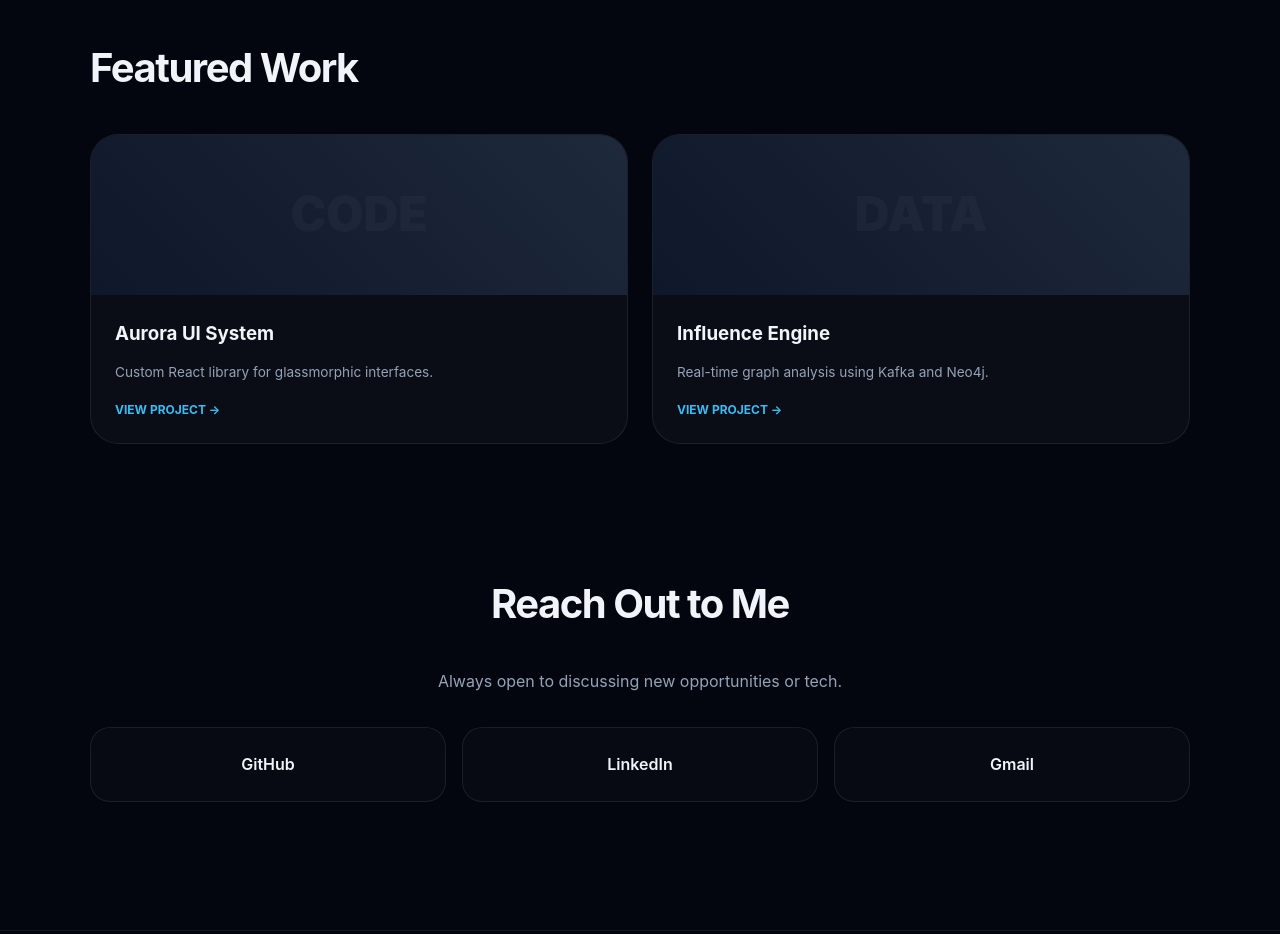
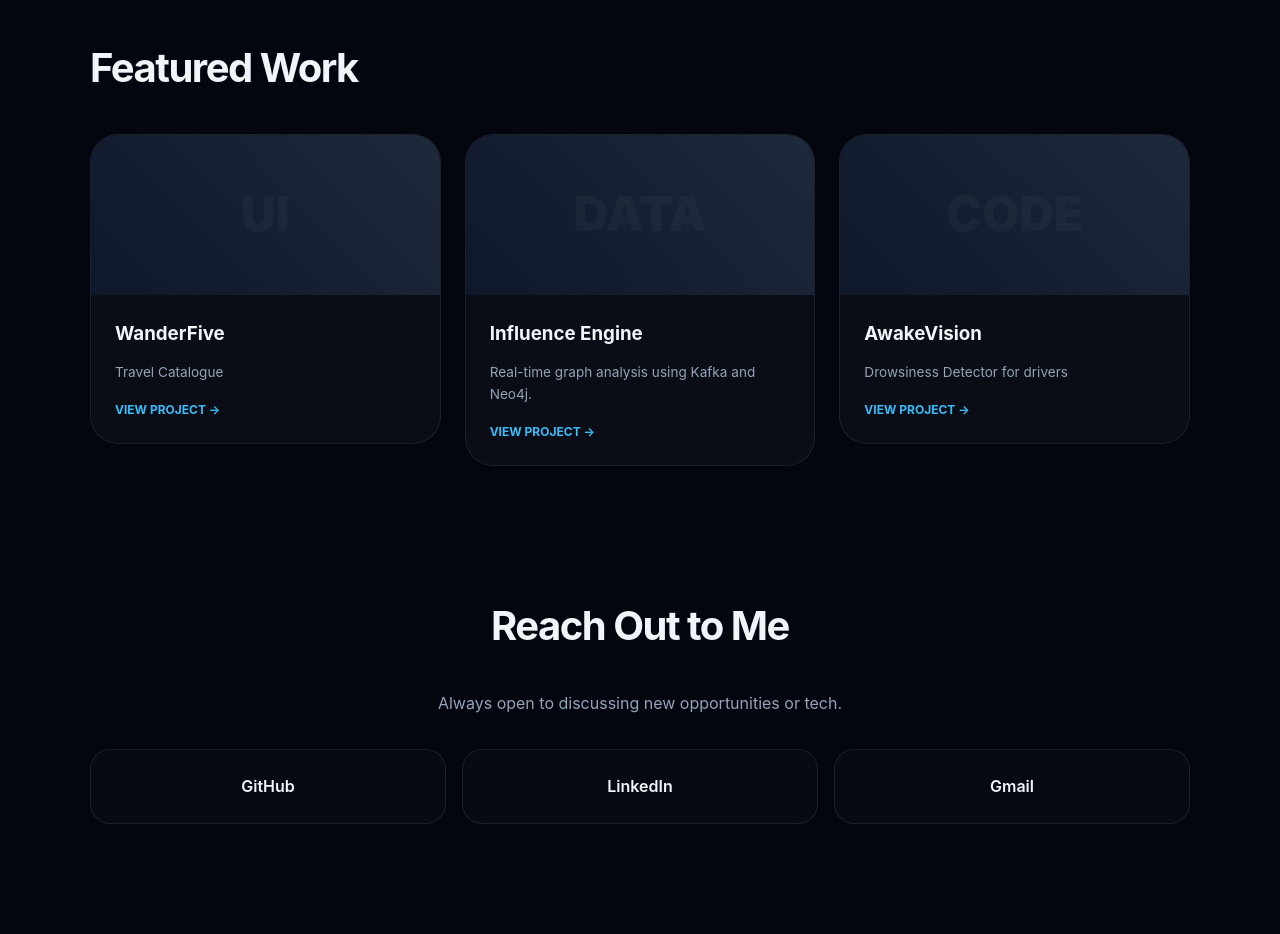
Before and after one commit to mrugankthatte55/mrugank_portfolio, a plain HTML site: page index.html in a window 1280 px wide. Shown: the part 1500-2434 px from the top of the page. Drawn offline with Linux system fonts and the light colour scheme.

Commit message:
add project

```diff
--- a/index.html
+++ b/index.html
@@ -202,23 +202,33 @@
   <h2>Featured Work</h2>
   <div class="project-grid">
 
-    <a href="https://github.com/mrugankthatte55/aurora" target="_blank" rel="noopener noreferrer" style="text-decoration: none; color: inherit;">
+
+    <a href="https://wanderfive.vercel.app/" target="_blank" rel="noopener noreferrer" style="text-decoration: none; color: inherit;">
       <div class="project-card">
-        <div class="project-preview">CODE</div>
+        <div class="project-preview">UI</div>
         <div style="padding:1.5rem">
-          <h3 style="margin:0">Aurora UI System</h3>
-          <p style="color:var(--muted); font-size:0.85rem">Custom React library for glassmorphic interfaces.</p>
+          <h3 style="margin:0">WanderFive</h3>
+          <p style="color:var(--muted); font-size:0.85rem">Travel Catalogue</p>
           <div style="margin-top: 1rem; color: var(--acc1); font-size: 0.75rem; font-weight: bold; text-transform: uppercase;">View Project →</div>
         </div>
       </div>
     </a>
-
     <a href="https://github.com/mrugankthatte55/InfluenceGraphAnalyzer" target="_blank" rel="noopener noreferrer" style="text-decoration: none; color: inherit;">
       <div class="project-card">
         <div class="project-preview">DATA</div>
         <div style="padding:1.5rem">
           <h3 style="margin:0">Influence Engine</h3>
           <p style="color:var(--muted); font-size:0.85rem">Real-time graph analysis using Kafka and Neo4j.</p>
+          <div style="margin-top: 1rem; color: var(--acc1); font-size: 0.75rem; font-weight: bold; text-transform: uppercase;">View Project →</div>
+        </div>
+      </div>
+    </a>
+    <a href="https://github.com/mrugankthatte55/AwakeVision" target="_blank" rel="noopener noreferrer" style="text-decoration: none; color: inherit;">
+      <div class="project-card">
+        <div class="project-preview">CODE</div>
+        <div style="padding:1.5rem">
+          <h3 style="margin:0">AwakeVision</h3>
+          <p style="color:var(--muted); font-size:0.85rem">Drowsiness Detector for drivers</p>
           <div style="margin-top: 1rem; color: var(--acc1); font-size: 0.75rem; font-weight: bold; text-transform: uppercase;">View Project →</div>
         </div>
       </div>
```
